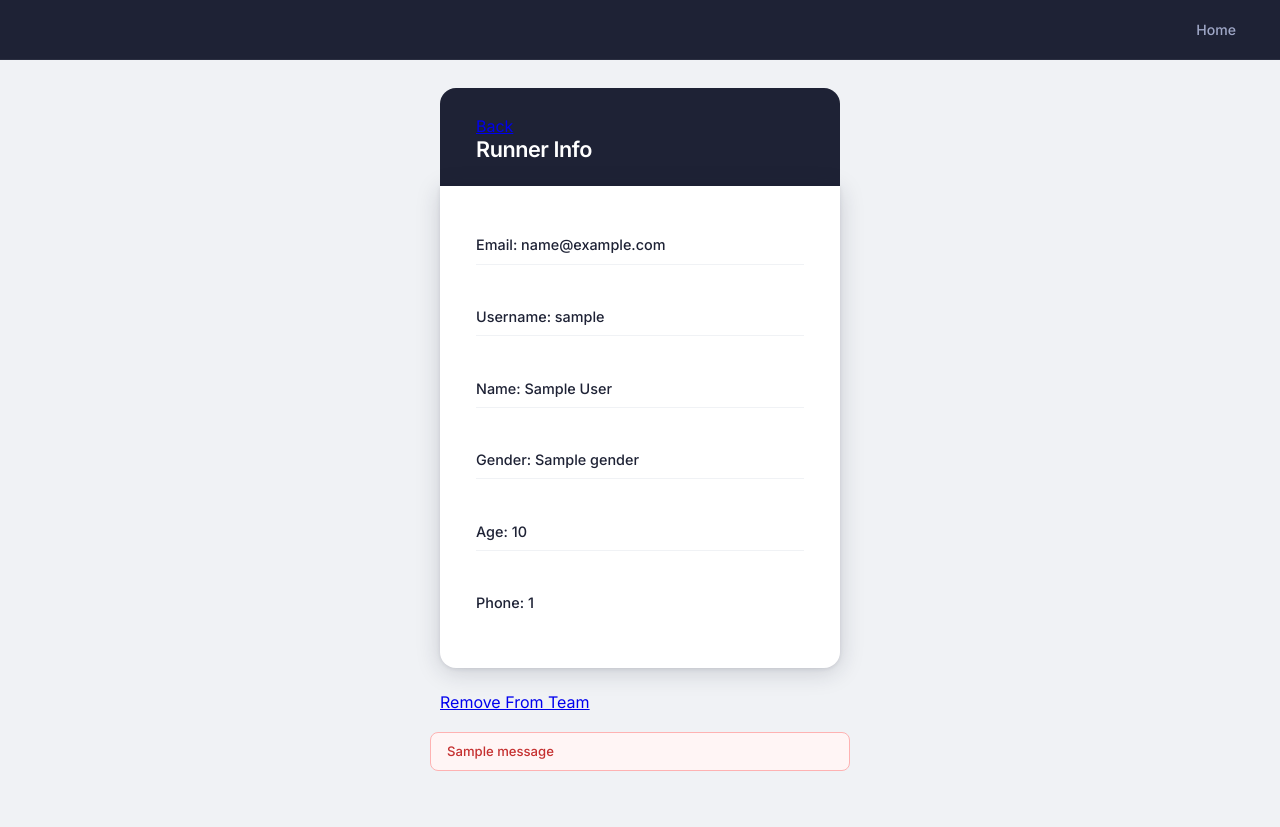
After one commit to FrozenHydrant/eight-hour-relay-website, a Flask app: template templates/manage_team_member.html in a window 1280 px wide. The commit adds this page. Run offline with Flask 3, Linux system fonts and the light colour scheme; the template is opened without the code that fills it: most values are stand-ins (such as "Sample title", 1, 10 or a date in 2020); one stand-in notice (Sample message) is shown.

Commit message:
Kick members from team; rejoin new team

```diff
--- a/app.py
+++ b/app.py
@@ -6,7 +6,6 @@ from util import Util
 import math
 import datetime as dt
 import secrets
-from werkzeug.security import generate_password_hash, check_password_hash
 from data import Data
 
 # App initialization happens here
@@ -40,6 +39,9 @@ def index():
         team_id = Data.get_enrolled_team(user.id)
 
     time_left = EVENT_DATE - dt.datetime.now()
+
+    if team_id is None:
+        team_id = "no_team"
     return render_template("index.html", team_id=team_id, not_logged_in=not_logged_in, is_captain=is_captain, days=time_left.days, hours=math.floor(time_left.seconds/3600), minutes=math.ceil(time_left.seconds%3600/60), seconds=time_left.seconds%60)
 
 
@@ -78,7 +80,7 @@ def captain_registration_post():
     if user_response is not None:
         return redirect(url_for("index"))
 
-    print(request.remote_addr, "registration.")
+    #print(request.remote_addr, "registration.")
     email = request.form.get("email")
     username = request.form.get("username")
     password = request.form.get("password")
@@ -93,8 +95,10 @@ def captain_registration_post():
         response = client.auth.sign_up({
             "email": email,
             "password": password,
-            "options": {"data": {"username": username, "is_captain": True}}
+            "options": {"data": {"is_captain": True}}
         })
+        #basic_team_info = Data.get_team_basic_info(team_id)
+        Data.create_new_basic_captain(response.user.id, username)
     except Exception as e:
         flash(str(e))
         return redirect(url_for("captain_registration"))
@@ -150,7 +154,7 @@ def runner_registration_post():
         response = client.auth.sign_up({
             "email": email,
             "password": password,
-            "options": {"data": {"username": username, "is_captain": False}}
+            "options": {"data": {"is_captain": False}}
         })
         # TODO
         new_response = Data.enroll_user_in_team(response.user.id, team_id)
@@ -231,10 +235,11 @@ def profile():
         flash("You must log in to view this page.")
         return redirect(url_for("login"))
     user = user_response.user
+    username = Data.get_members_basic_info([user.id])[0]["username"]
 
     # Don't let captains do this! for now. TODO reconsider it
     if user.user_metadata["is_captain"]:
-        return render_template("profile_cap.html", email=user.email, username=user.user_metadata["username"])
+        return render_template("profile_cap.html", email=user.email, username=username)
 
     info = Data.get_members_info([user.id])[0]
     # Change None to empty string
@@ -242,7 +247,7 @@ def profile():
         if info[k] is None:
             info[k] = ""
 
-    return render_template("profile.html", user_info=info, email=info["email"], username=user.user_metadata["username"])
+    return render_template("profile.html", user_info=info, email=info["email"], username=username)
 
 
 @app.route("/logout")
@@ -401,21 +406,99 @@ def team_information():
     if team_id is None:
         return redirect(url_for("error_page"))
 
+    # Handle no team -> We got kicked ?
+    if team_id == "no_team":
+        return redirect(url_for("join_new_team"))
+
     # Now get the team info from that
     team_info = Data.get_team_info(team_id)
+    #print(team_info, "team_info")
     if team_info is None:
         return redirect(url_for("error_page"))
 
     # Make sure we actually own the team OR are part of it
     owned_teams = Data.get_owned_teams(user.id)
     team_members = Data.get_members_list(team_id)
+    print("owned", owned_teams, team_members)
     if team_id not in owned_teams and user.id not in team_members:
         return redirect(url_for("error_page"))
 
-    #member_ids = Data.get_members_list(team_id)
-    members_info = Data.get_members_info(team_members)
+    combined_member_infos = Data.get_members_joint_info(team_members)
 
-    return render_template("team_information.html", team=team_info, is_captain=user.user_metadata["is_captain"], members=members_info)
+    # If I'm a runner and I have unfinished info, finish it!
+    # (All fields must be filled simultaneously, so just checking one is fine)
+    for member_info in combined_member_infos:
+        #print(member_info)
+        if member_info["user_id"] == user.id and member_info["first_name"] is None:
+            flash("You have not filled in your Runner Info yet! Please go to your Profile and finish adding your information. You must do this before the deadline! ")
+
+    #print(combined_member_infos)
+    return render_template("team_information.html", team=team_info, is_captain=user.user_metadata["is_captain"], members=combined_member_infos)
+
+
+@app.route("/join_new_team")
+def join_new_team():
+    try:
+        user_response = client.auth.get_user()
+    except:
+        user_response = None
+    if user_response is None:
+        flash("You must log in to view this page.")
+        return redirect(url_for("login"))
+    user = user_response.user
+
+    # Make sure we are a runner not a captain
+    if user.user_metadata["is_captain"]:
+        return redirect(url_for("index"))
+
+    # Make sure we actually have no team
+    in_team = Data.get_enrolled_team(user.id)
+    if in_team is not None:
+        return redirect(url_for("index"))
+
+    return render_template("join_new_team.html")
+
+
+@app.route("/join_new_team", methods=["POST"])
+def join_new_team_post():
+    try:
+        user_response = client.auth.get_user()
+    except:
+        user_response = None
+    if user_response is None:
+        flash("You must log in to view this page.")
+        return redirect(url_for("login"))
+    user = user_response.user
+
+    # Make sure we are a runner not a captain
+    if user.user_metadata["is_captain"]:
+        return redirect(url_for("index"))
+
+    # And we actually have no team
+    in_team = Data.get_enrolled_team(user.id)
+    if in_team is not None:
+        return redirect(url_for("index"))
+
+    team_id = request.form.get("team_id")
+    team_token = request.form.get("team_token")
+
+    if team_id is None or team_token is None:
+        flash("Must enter Team Id and Token.")
+        return redirect(url_for("join_new_team"))
+
+    # Then check token
+    success = Data.check_team_table_credentials(team_id, team_token)
+    if not success:
+        flash("Team ID or Token is wrong.")
+        return redirect(url_for("join_new_team"))
+
+    # Update all categories
+    _ = Data.enroll_user_in_team(user.id, team_id)
+    basic_info = Data.get_team_basic_info(team_id)
+    Data.update_runner_info(user.id, {"captain_id": basic_info["owner_id"]})
+
+    # Bring us to main page
+    return redirect(url_for("profile",team_id=team_id))
 
 
 @app.route("/team_token_reset")
@@ -463,7 +546,64 @@ def teams():
 
     teams = Data.get_owned_teams_info(user.id)
     #print(teams, "teams")
-    return render_template("teams.html", username=user.user_metadata["username"], teams=teams)
+    username = Data.get_members_basic_info([user.id])[0]["username"]
+    return render_template("teams.html", username=username, teams=teams)
+
+
+@app.route("/manage_team_member")
+def manage_team_member():
+
+    try:
+        user_response = client.auth.get_user()
+    except:
+        user_response = None
+    if user_response is None:
+        flash("You must log in to view this page.")
+        return redirect(url_for("login"))
+    user = user_response.user
+
+    # Only captains are allowed!
+    if not user.user_metadata["is_captain"]:
+        return redirect(url_for("index"))
+
+    member_id = request.args.get("member_id")
+    team_id = request.args.get("team_id")
+
+    if not Data.has_authority_over_member(user.id, member_id, team_id):
+        return redirect(url_for("error_page"))
+
+    member_info = Data.get_members_joint_info([member_id])[0]
+
+    for k in member_info:
+        if member_info[k] is None:
+            member_info[k] = "No Data"
+    return render_template("manage_team_member.html", team_id=team_id, member=member_info)
+
+
+@app.route("/delete_from_team")
+def delete_from_team():
+
+    try:
+        user_response = client.auth.get_user()
+    except:
+        user_response = None
+    if user_response is None:
+        flash("You must log in to view this page.")
+        return redirect(url_for("login"))
+    user = user_response.user
+
+    # Only captains are allowed!
+    if not user.user_metadata["is_captain"]:
+        return redirect(url_for("index"))
+
+    member_id = request.args.get("member_id")
+    team_id = request.args.get("team_id")
+    if not Data.has_authority_over_member(user.id, member_id, team_id):
+        return redirect(url_for("error_page"))
+
+    s = Data.unenroll_member_from_team(member_id, team_id)
+    # TODO: warning on s being false (operation failed) ?
+    return redirect(url_for("team_information", team_id=team_id))
 
 
 @app.route("/error_page")
--- a/static/css/profile.css
+++ b/static/css/profile.css
@@ -62,8 +62,8 @@ body {
 }
 
 .main_panel {
-  display: block;
-  width: 100%;
+  display: inline-block;
+  min-width: 25rem;
 }
 
 .bonus_info_inside h3 {
@@ -105,13 +105,17 @@ body {
 }
 
 .main_frame {
+  width: 100%;
   margin-top: 5rem;
   display: flex;
   flex-direction: row;
+  align-items: center;
+  justify-content: center;
 }
 
 /* ── Extra information card ── */
 .more_info {
+  display: inline-block;
   margin-left: 2.6rem;
   background: #FFFFFF;
   border-radius: 16px;
--- /dev/null
+++ b/templates/manage_team_member.html
@@ -0,0 +1,40 @@
+<!DOCTYPE html>
+<html>
+    <head>
+        <link rel="stylesheet" href="/static/css/profile.css">
+    </head>
+    <body>
+        <div class="top_bar_info">
+            <div class="top_bar_insides">
+                <a href="{{ url_for('index') }}">Home</a>
+            </div>
+        </div>
+        <div class="main_frame">
+            <div class="main_panel">
+                <div class="bonus_info">
+                    <a href="{{ url_for('team_information', team_id=team_id) }}">Back</a>
+                    <div class="bonus_info_inside">
+                    <h3>Runner Info</h3></div>
+                </div>
+                <div class="main_info">
+                    <p>Email: {{ member["email"] }}</p>
+                    <p>Username: {{ member["username"] }}</p>
+                    <p>Name: {{ member["first_name"] }} {{ member["last_name"] }}</p>
+                    <p>Gender: {{ member["gender"] }}</p>
+                    <p>Age: {{ member["age"] }}</p>
+                    <p>Phone: {{ member["phone_number"] }}</p>
+                </div>
+                <a href="{{ url_for('delete_from_team',team_id=team_id,member_id=member['user_id']) }}">Remove From Team</a>
+            </div>
+        </div>
+        <div class="my_flashes">
+        {% with messages = get_flashed_messages() %}
+            {% if messages %}
+                {% for message in messages %}
+                <p>{{ message }}</p>
+                {% endfor %}
+            {% endif %}
+        {% endwith %}
+        </div>
+    </body>
+</html>
```
Also changed, not shown: data.py (+65 -5 lines), static/css/title_then_list.css (+21 -1 lines), templates/join_new_team.html (added, +28 -0 lines), templates/team_information.html (+12 -1 lines).
